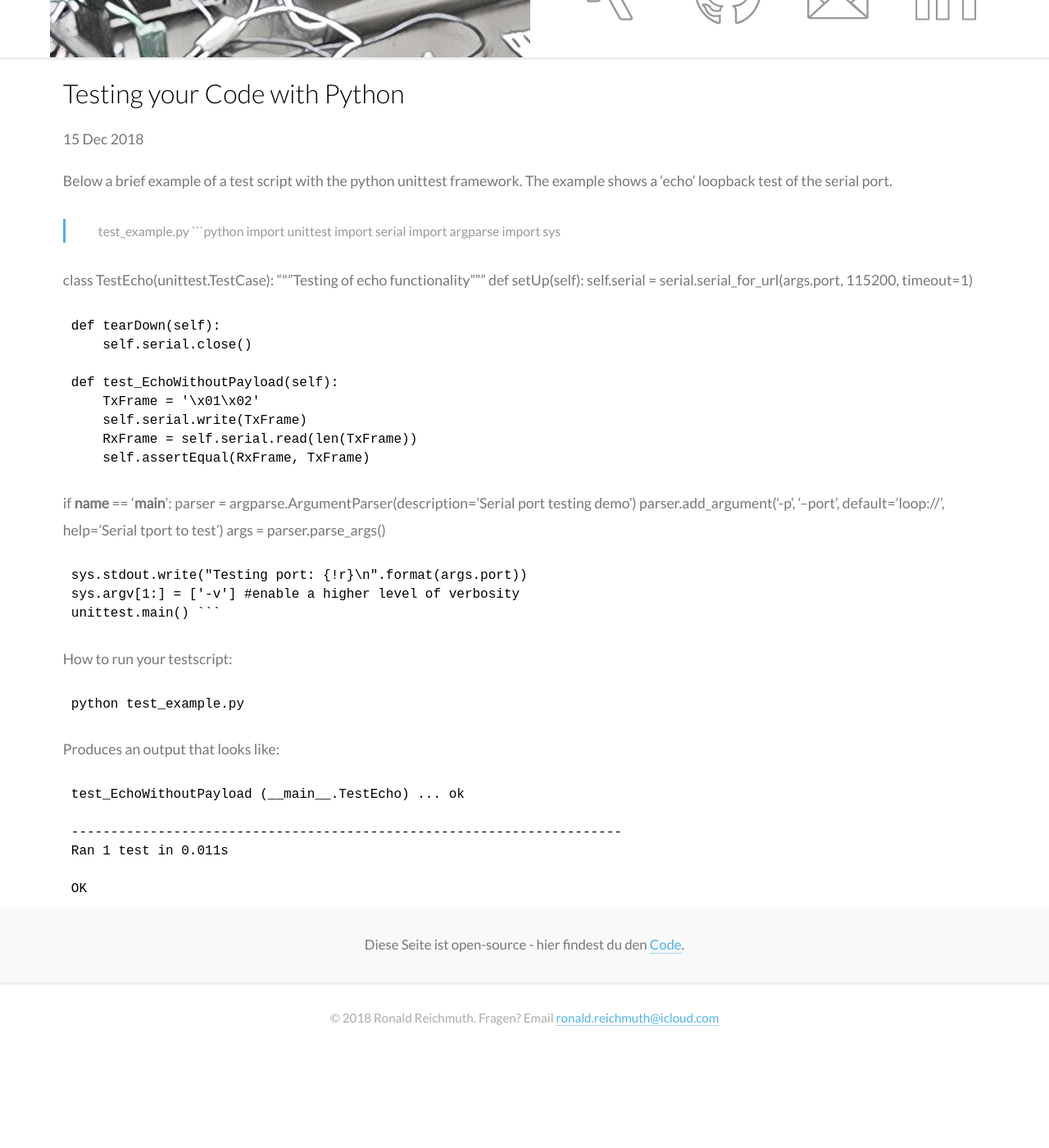
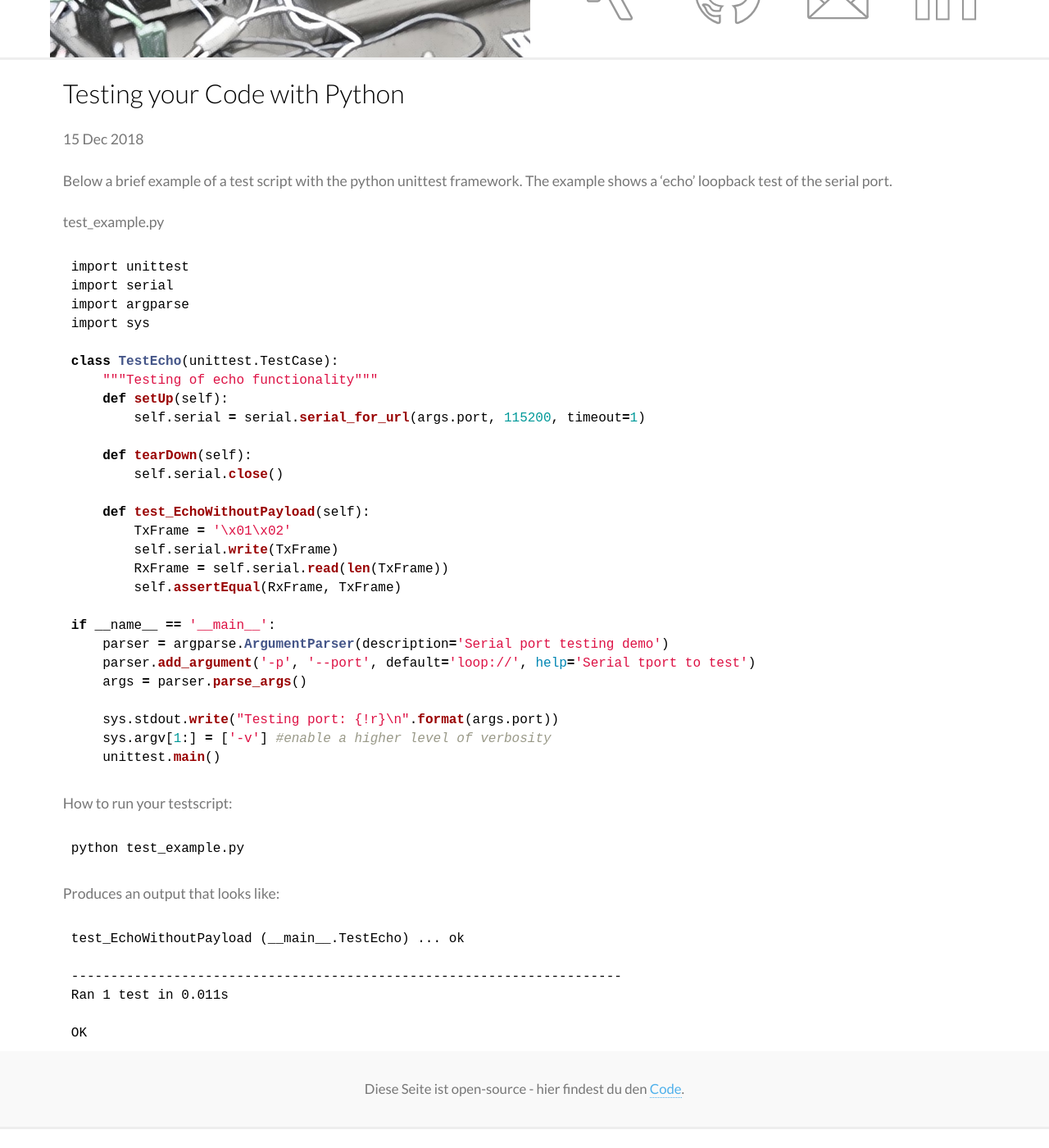
Before and after one commit to ronaldreichmuth/ronaldreichmuth.github.io, a Jekyll site: the page built from _posts/2018-12-15-unittest-python.md, in a window 1280 px wide and 1400 px high, scrolled down 457 px. Shown: the whole window at 82% size. Built offline with Jekyll 4.4.1, drawn with Linux system fonts in a browser that asks for light colours; before the commit the page ends 1738 px from its top, so only the background shows below that.

Commit message:
Update 2018-12-15-unittest-python.md

````diff
--- a/_posts/2018-12-15-unittest-python.md
+++ b/_posts/2018-12-15-unittest-python.md
@@ -6,7 +6,7 @@ date: 2018-12-15
 
 Below a brief example of a test script with the python unittest framework. The example shows a 'echo' loopback test of the serial port.
 
->test_example.py
+test_example.py
 ```python
 import unittest
 import serial
````
